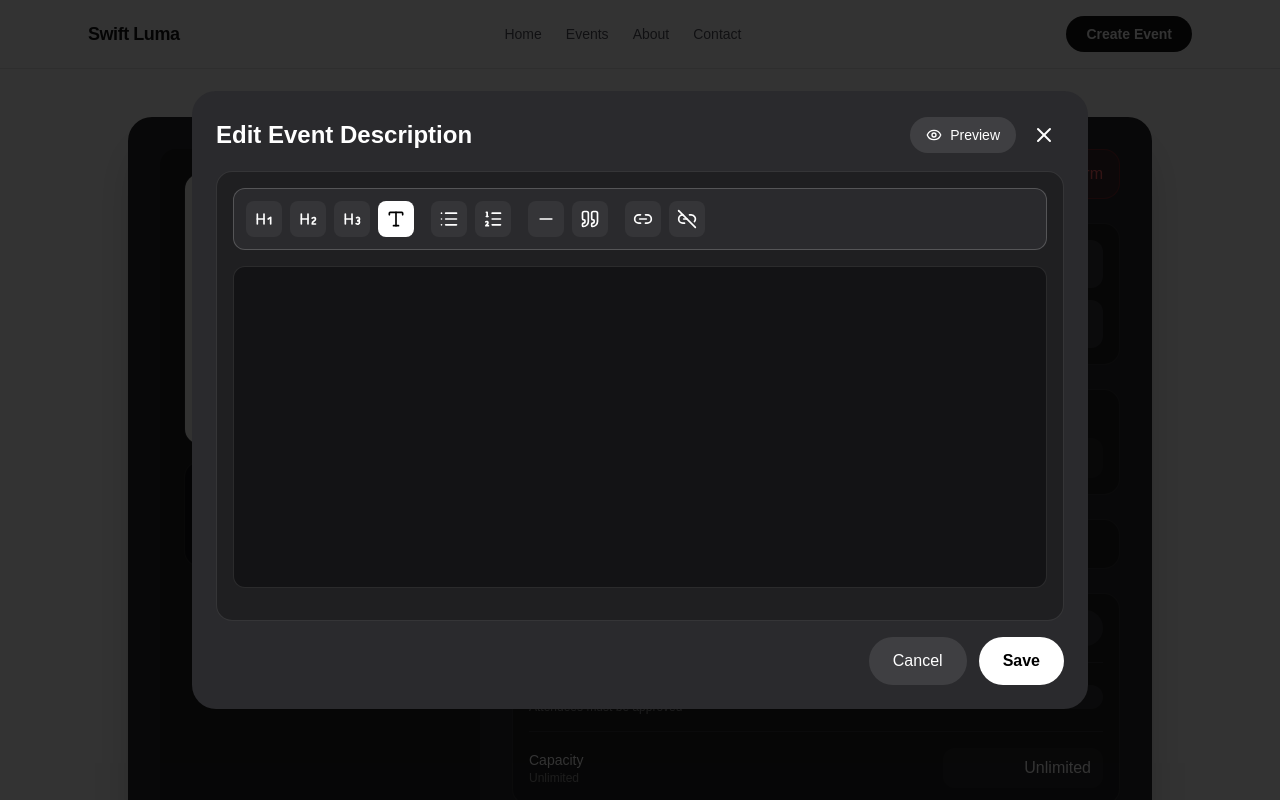
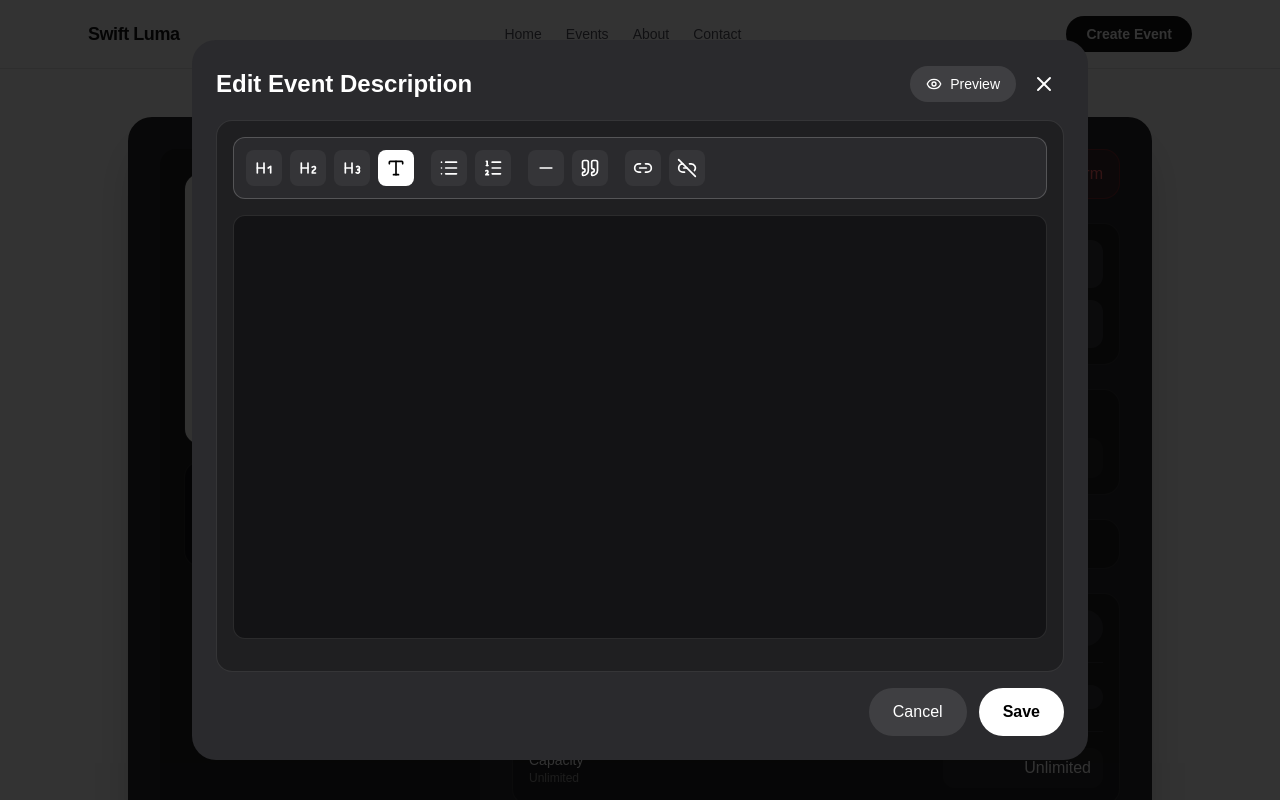
Before and after one commit to Swift-Food/events-website, a Next.js app: page /event-creation in a window 1280 px wide. Both pictures are taken after a click on the button "Edit Description". Shown: the top 800 px of the page. Built offline with nearby package versions, Linux system fonts and the light colour scheme.

Commit message:
Fixed layout issues with event description modal

```diff
--- a/src/components/event-edit/EventDescriptionModal.tsx
+++ b/src/components/event-edit/EventDescriptionModal.tsx
@@ -38,17 +38,21 @@ export default function EventDescriptionModal({
 
   return (
     <div className="fixed inset-0 z-50 flex items-center justify-center bg-black/80 p-4">
-      <div className="w-full max-w-4xl rounded-3xl bg-[#2a2a2d] p-6 text-white">
-        <div className="mb-4 flex items-center justify-between">
+      <div className="flex h-[90vh] w-full max-w-4xl flex-col rounded-3xl bg-[#2a2a2d] p-6 text-white">
+        <div className="mb-4 flex flex-shrink-0 items-center justify-between">
           <h2 className="text-2xl font-semibold">
-            {isEditMode ? "Edit Event Description" : "Preview Event Description"}
+            {isEditMode
+              ? "Edit Event Description"
+              : "Preview Event Description"}
           </h2>
           <div className="flex items-center gap-2">
             <button
               type="button"
               onClick={() => setIsEditMode(!isEditMode)}
               className="flex items-center gap-2 rounded-full bg-white/10 px-4 py-2 text-sm font-medium transition hover:bg-white/20"
-              aria-label={isEditMode ? "Switch to preview mode" : "Switch to edit mode"}
+              aria-label={
+                isEditMode ? "Switch to preview mode" : "Switch to edit mode"
+              }
             >
               {isEditMode ? (
                 <>
@@ -73,7 +77,7 @@ export default function EventDescriptionModal({
           </div>
         </div>
 
-        <div className="rounded-2xl border border-white/10 bg-[#1f1f21] p-4">
+        <div className="flex-1 overflow-hidden rounded-2xl border border-white/10 bg-[#1f1f21] p-4">
           <Tiptap
             content={localDescription}
             onChange={setLocalDescription}
@@ -81,7 +85,7 @@ export default function EventDescriptionModal({
           />
         </div>
 
-        <div className="mt-4 flex justify-end gap-3">
+        <div className="mt-4 flex flex-shrink-0 justify-end gap-3">
           <button
             type="button"
             onClick={handleCancel}
--- a/src/components/tiptap.tsx
+++ b/src/components/tiptap.tsx
@@ -134,9 +134,9 @@ const Tiptap = ({ content = "", onChange, editable = true }: TiptapProps) => {
   );
 
   return (
-    <div className="space-y-4">
+    <div className="flex h-full flex-col space-y-4">
       {editable && (
-        <div className="flex flex-wrap items-center gap-2 rounded-xl border border-white/20 bg-[#2a2a2d] p-3">
+        <div className="flex flex-shrink-0 flex-wrap items-center gap-2 rounded-xl border border-white/20 bg-[#2a2a2d] p-3">
         <ToolbarButton
           onClick={() =>
             editor.chain().focus().toggleHeading({ level: 1 }).run()
@@ -230,7 +230,7 @@ const Tiptap = ({ content = "", onChange, editable = true }: TiptapProps) => {
         </div>
       )}
 
-      <div className="min-h-[300px] rounded-xl border border-white/10 bg-[#131315] p-4">
+      <div className="flex-1 overflow-y-auto rounded-xl border border-white/10 bg-[#131315] p-4">
         <EditorContent
           editor={editor}
           className={`tiptap-editor ${!editable ? "tiptap-view-mode" : ""}`}
@@ -244,7 +244,6 @@ const Tiptap = ({ content = "", onChange, editable = true }: TiptapProps) => {
 
         .tiptap-editor .ProseMirror {
           outline: none;
-          min-height: 280px;
         }
 
         .tiptap-editor h1 {
```
